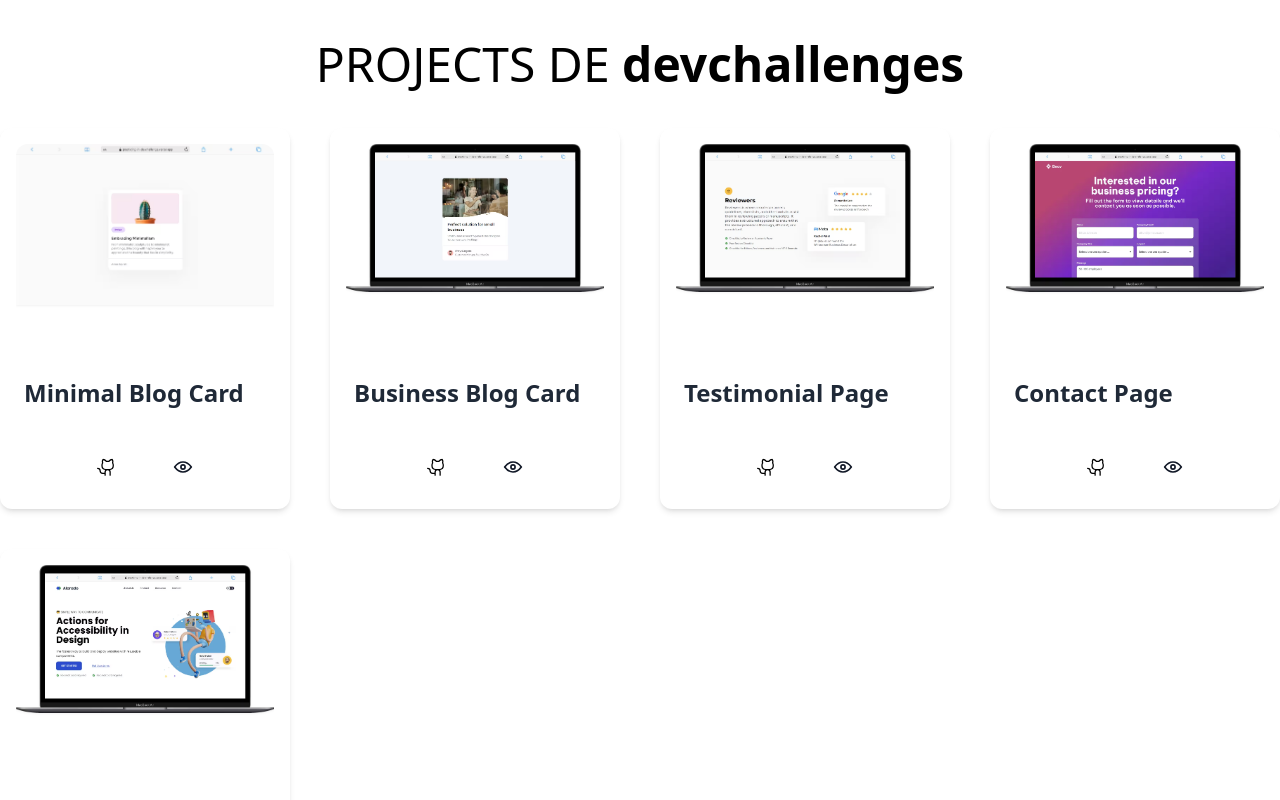
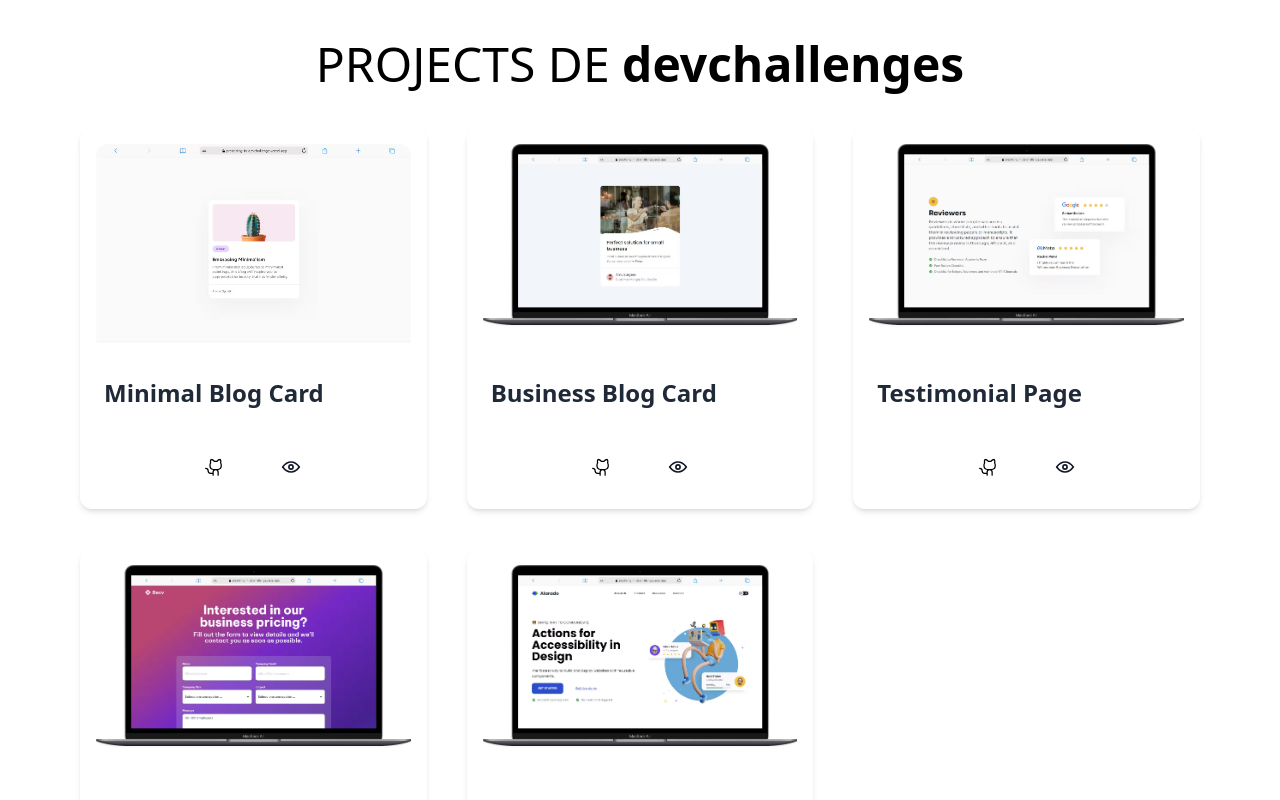
Before and after one commit to brayanpesantes/practicing-in-devchallenge, a Next.js app: page / in a window 1280 px wide. Shown: the top 800 px of the page. Built offline with nearby package versions, Linux system fonts and the light colour scheme.

Commit message:
updating list

```diff
--- a/app/page.tsx
+++ b/app/page.tsx
@@ -26,19 +26,21 @@ export default function Home() {
   }, []);
 
   return (
-    <main className="mt-10">
+    <main className="mt-10 max-w-screen-xl mx-auto  lg:px-20">
       <h1 className="text-5xl text-center">
         PROJECTS DE
         <Link href="https://devchallenges.io/" target="_blank">
           <strong> devchallenges</strong>
         </Link>
       </h1>
-      <div className="grid grid-cols-4 max-w-screen-2xl mx-auto py-10 gap-10">
+      <div className="grid grid-cols-1 md:lg:grid-cols-2 lg:grid-cols-3  py-10 gap-10">
         {projects.map((project) => (
           <Card
             key={project.id}
             image={project.image_url}
             title={project.name}
+            github_url={project.github_url}
+            slug={project.slug}
           />
         ))}
       </div>
```
